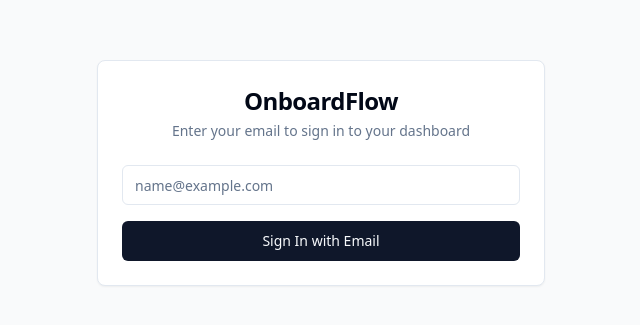
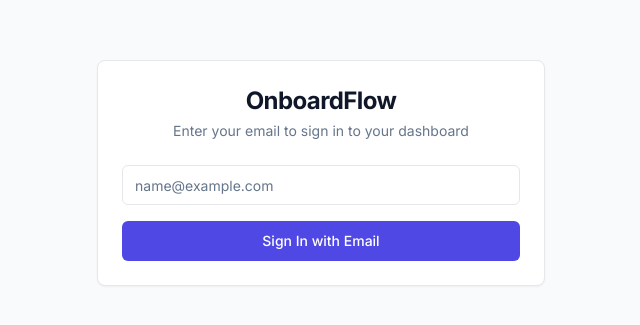
Before and after one commit to harshit110927/onboardflow, a Next.js app: page / in a window 1280 px wide. Shown: the part 227-552 px from the top of the page, without its empty margins (319-959 px from the left). Built offline with nearby package versions, Linux system fonts and the light colour scheme; no server answers.

Commit message:
Refresh global SaaS theme styling

```diff
--- a/app/globals.css
+++ b/app/globals.css
@@ -1,69 +1,104 @@
+@import url('https://fonts.googleapis.com/css2?family=Inter:wght@300;400;500;600;700&display=swap');
+
 @tailwind base;
 @tailwind components;
 @tailwind utilities;
 
 @layer base {
   :root {
+    /* Backgrounds */
     --background: 0 0% 100%;
-    --foreground: 222.2 84% 4.9%;
+    --foreground: 222 47% 11%;
+
+    /* Cards */
     --card: 0 0% 100%;
-    --card-foreground: 222.2 84% 4.9%;
+    --card-foreground: 222 47% 11%;
+
+    /* Popovers */
     --popover: 0 0% 100%;
-    --popover-foreground: 222.2 84% 4.9%;
-    --primary: 222.2 47.4% 11.2%;
-    --primary-foreground: 210 40% 98%;
-    --secondary: 210 40% 96.1%;
-    --secondary-foreground: 222.2 47.4% 11.2%;
-    --muted: 210 40% 96.1%;
-    --muted-foreground: 215.4 16.3% 46.9%;
-    --accent: 210 40% 96.1%;
-    --accent-foreground: 222.2 47.4% 11.2%;
-    --destructive: 0 84.2% 60.2%;
-    --destructive-foreground: 210 40% 98%;
-    --border: 214.3 31.8% 91.4%;
-    --input: 214.3 31.8% 91.4%;
-    --ring: 222.2 84% 4.9%;
+    --popover-foreground: 222 47% 11%;
+
+    /* Primary — Deep Indigo (trust, authority) */
+    --primary: 243 75% 59%;
+    --primary-foreground: 0 0% 100%;
+
+    /* Secondary — Soft slate */
+    --secondary: 220 14% 96%;
+    --secondary-foreground: 222 47% 11%;
+
+    /* Muted — subtle gray */
+    --muted: 220 14% 96%;
+    --muted-foreground: 215 16% 47%;
+
+    /* Accent — Electric violet glow */
+    --accent: 243 75% 96%;
+    --accent-foreground: 243 75% 40%;
+
+    /* Destructive */
+    --destructive: 0 84% 60%;
+    --destructive-foreground: 0 0% 100%;
+
+    /* Border, Input, Ring */
+    --border: 220 13% 91%;
+    --input: 220 13% 91%;
+    --ring: 243 75% 59%;
+
+    /* Border radius — slightly rounded, professional */
     --radius: 0.5rem;
-    --chart-1: 12 76% 61%;
-    --chart-2: 173 58% 39%;
-    --chart-3: 197 37% 24%;
-    --chart-4: 43 74% 66%;
-    --chart-5: 27 87% 67%;
+
+    /* Charts */
+    --chart-1: 243 75% 59%;
+    --chart-2: 262 83% 58%;
+    --chart-3: 291 64% 42%;
+    --chart-4: 316 72% 50%;
+    --chart-5: 340 82% 52%;
   }
 
   .dark {
-    --background: 222.2 84% 4.9%;
-    --foreground: 210 40% 98%;
-    --card: 222.2 84% 4.9%;
-    --card-foreground: 210 40% 98%;
-    --popover: 222.2 84% 4.9%;
-    --popover-foreground: 210 40% 98%;
-    --primary: 210 40% 98%;
-    --primary-foreground: 222.2 47.4% 11.2%;
-    --secondary: 217.2 32.6% 17.5%;
-    --secondary-foreground: 210 40% 98%;
-    --muted: 217.2 32.6% 17.5%;
-    --muted-foreground: 215 20.2% 65.1%;
-    --accent: 217.2 32.6% 17.5%;
-    --accent-foreground: 210 40% 98%;
-    --destructive: 0 62.8% 30.6%;
-    --destructive-foreground: 210 40% 98%;
-    --border: 217.2 32.6% 17.5%;
-    --input: 217.2 32.6% 17.5%;
-    --ring: 212.7 26.8% 83.9%;
-    --chart-1: 220 70% 50%;
-    --chart-2: 160 60% 45%;
-    --chart-3: 30 80% 55%;
-    --chart-4: 280 65% 60%;
-    --chart-5: 340 75% 55%;
+    --background: 222 47% 6%;
+    --foreground: 213 31% 91%;
+
+    --card: 222 47% 8%;
+    --card-foreground: 213 31% 91%;
+
+    --popover: 222 47% 8%;
+    --popover-foreground: 213 31% 91%;
+
+    --primary: 243 75% 65%;
+    --primary-foreground: 0 0% 100%;
+
+    --secondary: 222 47% 12%;
+    --secondary-foreground: 213 31% 91%;
+
+    --muted: 222 47% 12%;
+    --muted-foreground: 215 16% 57%;
+
+    --accent: 243 75% 18%;
+    --accent-foreground: 243 75% 80%;
+
+    --destructive: 0 63% 40%;
+    --destructive-foreground: 0 0% 100%;
+
+    --border: 222 47% 14%;
+    --input: 222 47% 14%;
+    --ring: 243 75% 65%;
+
+    --chart-1: 243 75% 65%;
+    --chart-2: 262 83% 65%;
+    --chart-3: 291 64% 55%;
+    --chart-4: 316 72% 62%;
+    --chart-5: 340 82% 60%;
   }
-}
 
-@layer base {
   * {
     @apply border-border;
   }
+
   body {
     @apply bg-background text-foreground;
+    font-family: 'Inter', -apple-system, BlinkMacSystemFont, sans-serif;
+    font-feature-settings: "cv02", "cv03", "cv04", "cv11";
+    -webkit-font-smoothing: antialiased;
+    -moz-osx-font-smoothing: grayscale;
   }
 }
--- a/tailwind.config.ts
+++ b/tailwind.config.ts
@@ -56,6 +56,9 @@ const config: Config = {
         md: "calc(var(--radius) - 2px)",
         sm: "calc(var(--radius) - 4px)",
       },
+      fontFamily: {
+        sans: ["Inter", "-apple-system", "BlinkMacSystemFont", "sans-serif"],
+      },
     },
   },
   plugins: [],
```
